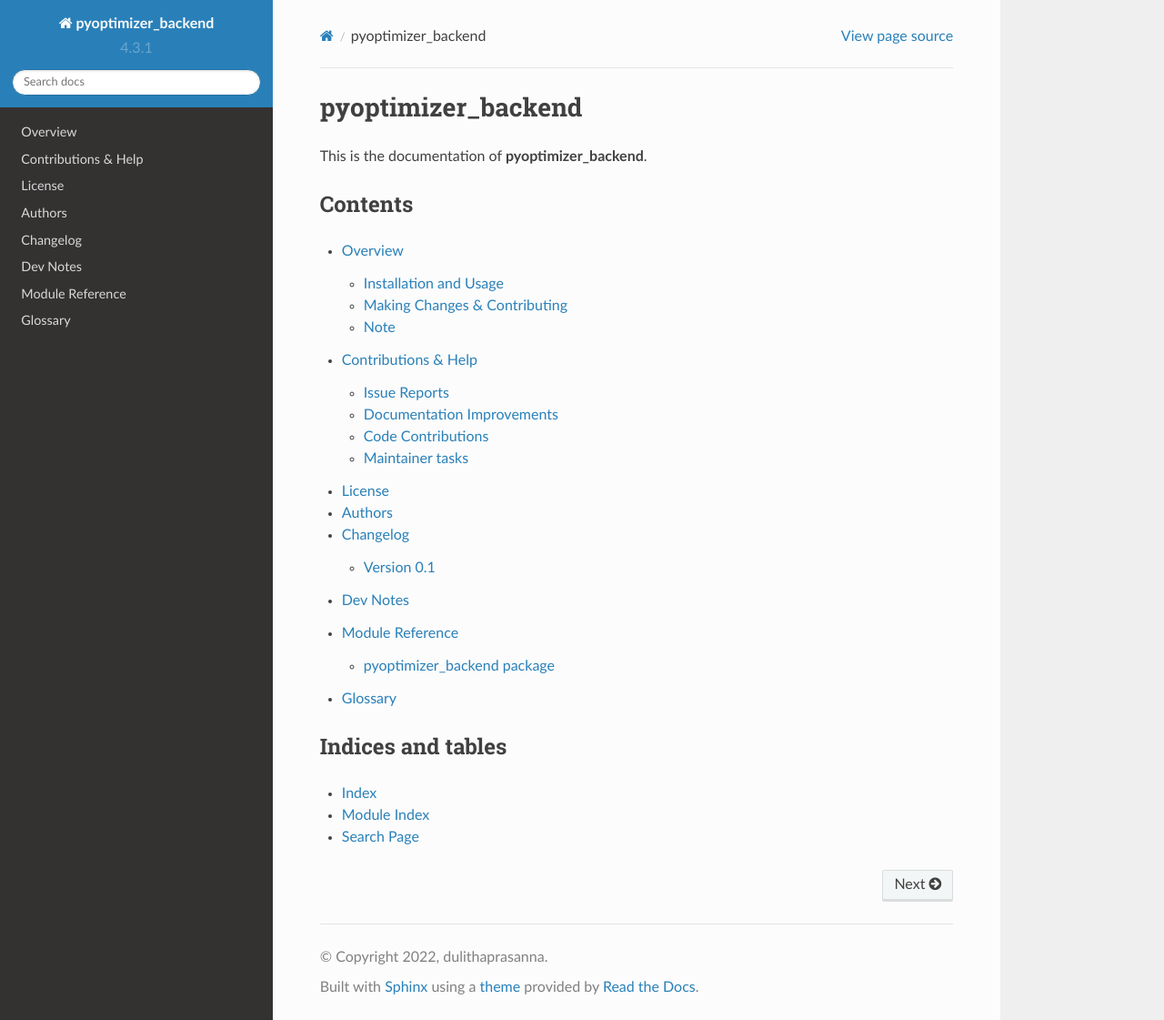
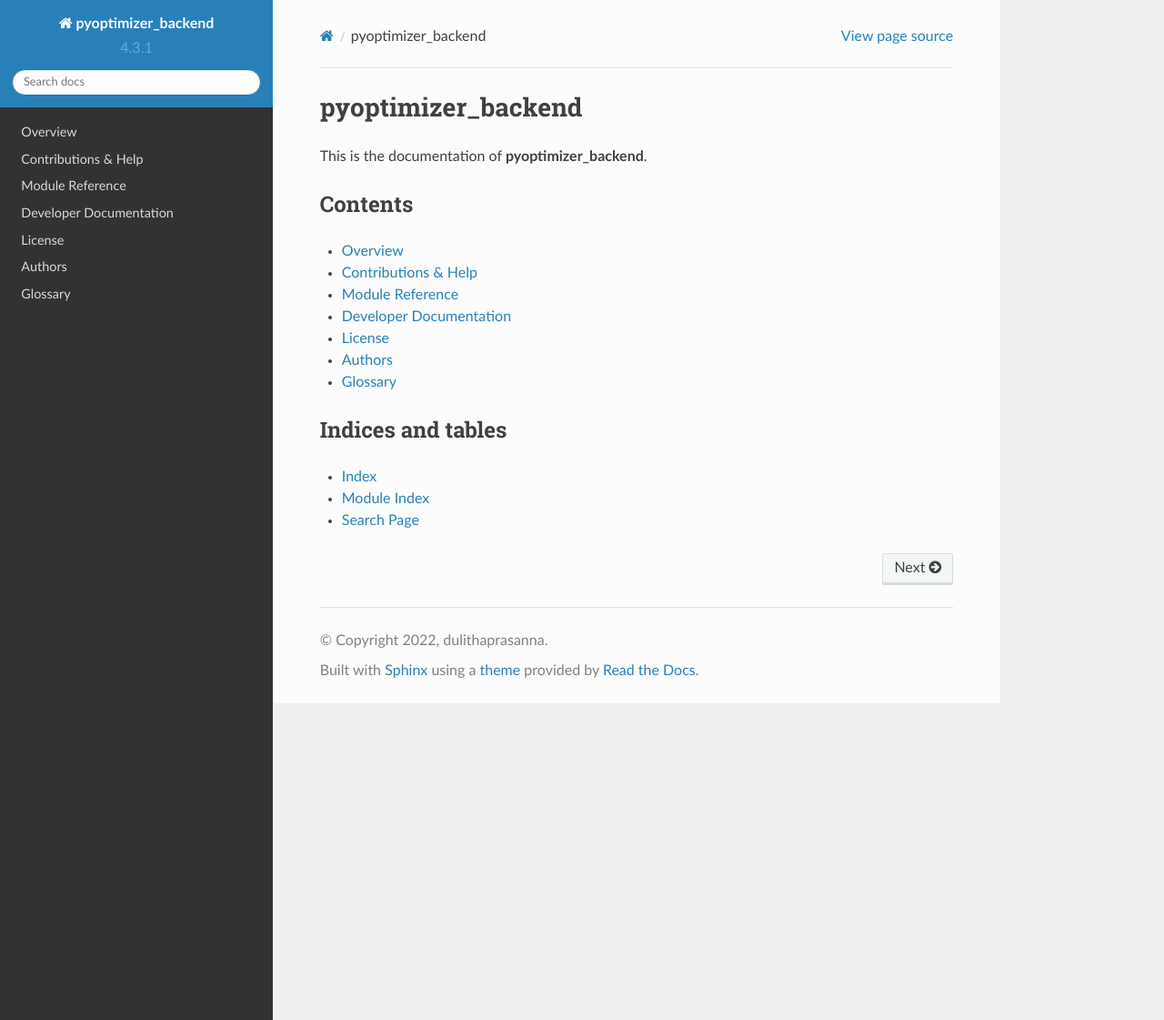
Before and after one commit to RxnRover/CyRxnOpt, a Sphinx documentation site: the page built from docs/source/index.rst, in a window 1280 px wide and 1121 px high. Shown: the whole window at 91% size. Built offline with Sphinx 7.4.7 and the Read the Docs theme 2.0.0, drawn with Linux system fonts in a browser that asks for light colours.

Commit message:
Reorganize [skip ci]

```diff
--- a/docs/source/dev_notes/index.rst
+++ /dev/null
@@ -1,5 +0,0 @@
-Contents
-========
-
-.. toctree::
-   :maxdepth: 2
--- a/docs/source/index.rst
+++ b/docs/source/index.rst
@@ -9,15 +9,14 @@ Contents
 ========
 
 .. toctree::
-   :maxdepth: 2
+   :maxdepth: 1
 
-   Overview <readme>
+   Overview <overview/index>
    Contributions & Help <contributing>
+   Module Reference <api/modules>
+   developer/index
    License <license>
    Authors <authors>
-   Changelog <changelog>
-   Dev Notes <dev_notes/index>
-   Module Reference <api/modules>
    Glossary <glossary>
 
 
```
Also changed, not shown: docs/source/developer/index.rst (added, +20 -0 lines), docs/source/overview/examples/api_example.rst (added, +8 -0 lines), docs/source/overview/examples/cli_example.rst (added, +8 -0 lines), docs/source/overview/examples/functions_example.rst (added, +8 -0 lines), docs/source/overview/examples/index.rst (added, +10 -0 lines), docs/source/overview/index.rst (added, +12 -0 lines), docs/source/overview/installation.rst (added, +8 -0 lines), docs/source/overview/introduction.rst (added, +8 -0 lines), docs/source/developer/add_new_optimizer.rst (added).
